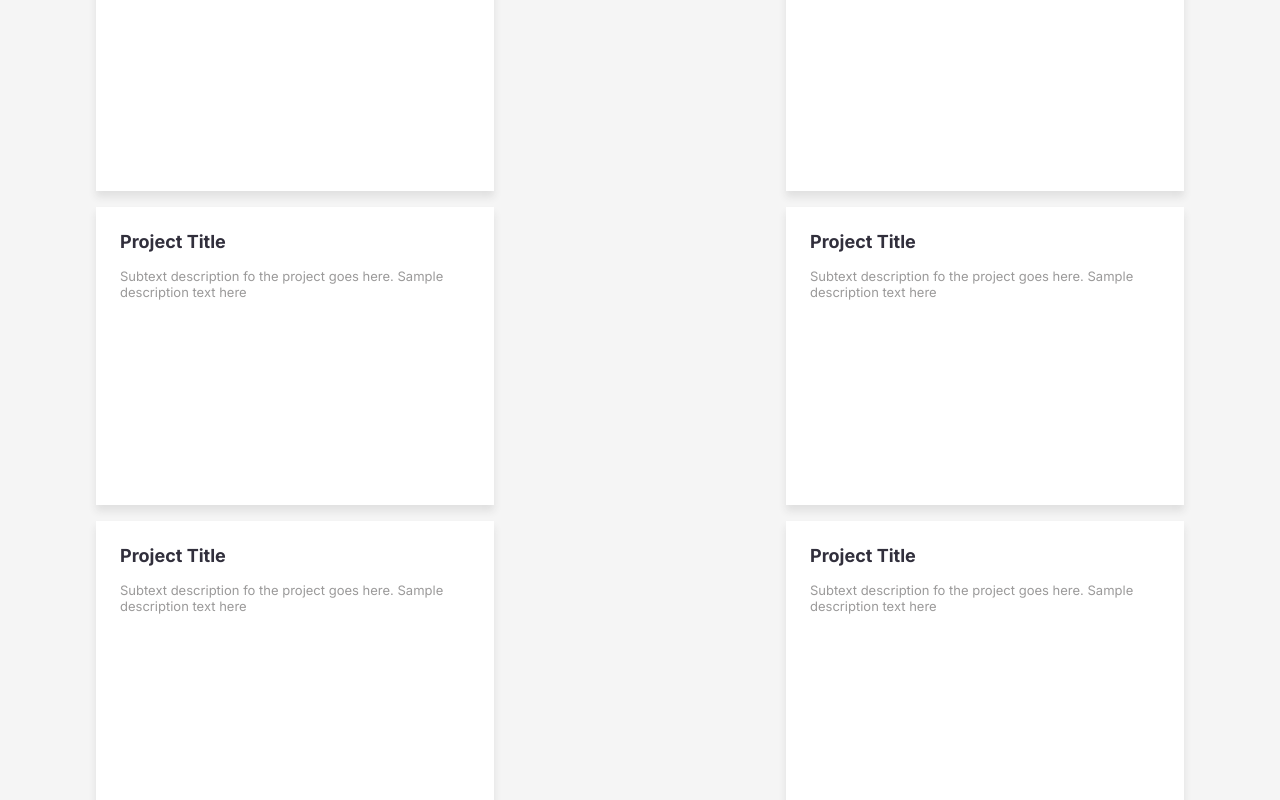
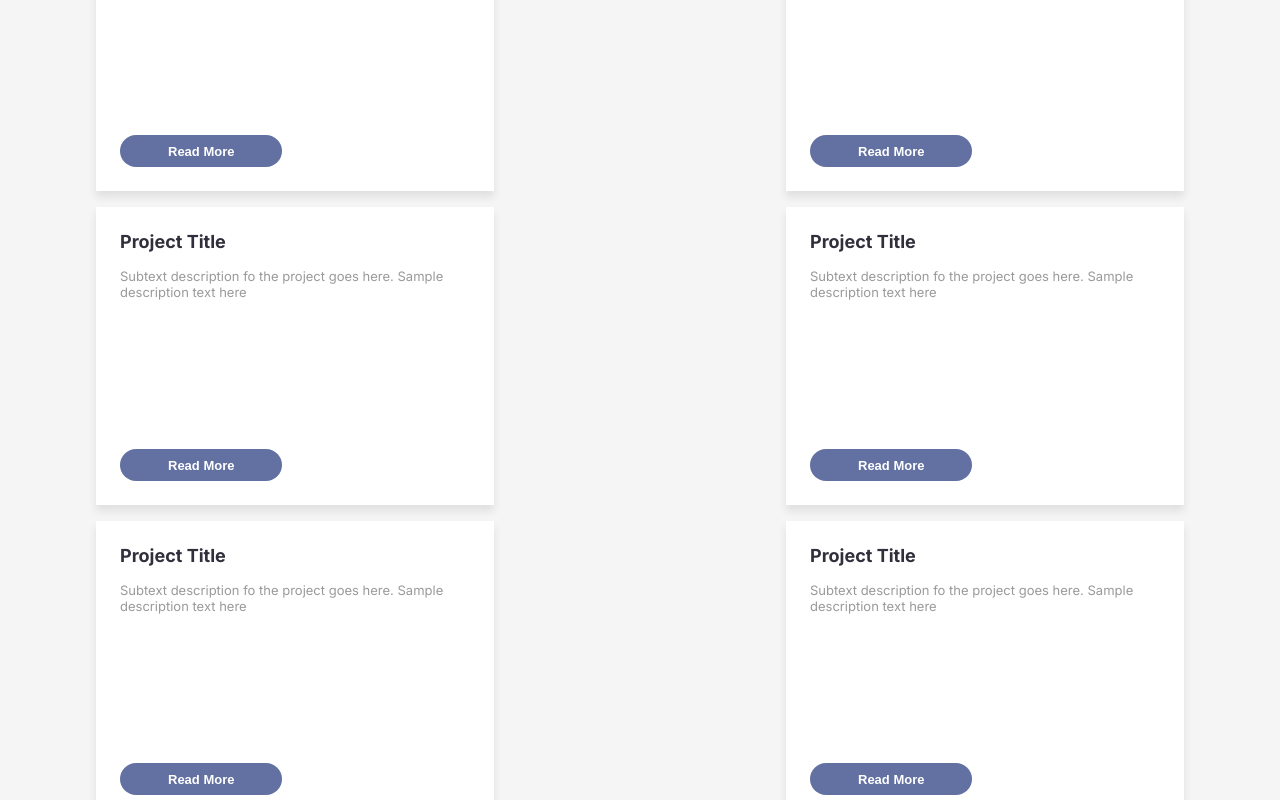
Before and after one commit to dlea8/darrin-website, a React (Create React App) app: page / in a window 1280 px wide. Shown: the part 1660-2460 px from the top of the page. Built offline with nearby package versions, Linux system fonts and the light colour scheme.

Commit message:
created button component

```diff
--- a/src/ProjectsSection/projectCardNew.js
+++ b/src/ProjectsSection/projectCardNew.js
@@ -1,6 +1,13 @@
 import "./projectStyles.css";
+import "../Styles/GlobalStyles.css"
+import BlueButton from "../SharedComponents/blueButton.js";
 
 export default function ProjectCardNew(props) {
+
+    function readMore() {
+        alert("Navigate to project page")
+    }
+
     return (
         <div className="new-project-card-container hover-border">
             <div className="new-project-card-text-container">
@@ -14,6 +21,11 @@ export default function ProjectCardNew(props) {
                 {/* Maybe a small image or logo here as well? */}
                 <div className="spacer"></div>
                 {/* <div className="new-project-card-accent-line"></div> */}
+                <div>
+                    <BlueButton onClick={() => readMore()}>
+                        Read More
+                    </BlueButton>
+                </div>
             </div>
 
         </div>
--- a/src/ProjectsSection/projectStyles.css
+++ b/src/ProjectsSection/projectStyles.css
@@ -88,7 +88,6 @@
 
 .new-project-card-container {
     background-color: var(--color-bg-primary);
-    /* border-radius: var(--border-radius-standard); */
 
     padding: 24px;
 
@@ -98,8 +97,6 @@
     width: 1rem;
 
     box-shadow: 0px 6px 8px 0px rgba(44, 44, 44, 0.1);
-    /* border-bottom: 4px solid var(--color-primary); */
-
 }
 
 .new-project-card-text-container {
@@ -145,7 +142,6 @@
   display: inline-block;
 }
 
-/* the animated "border" */
 .hover-border::after {
   content: "";
   position: absolute;
--- a/src/ProjectsSection/projects.js
+++ b/src/ProjectsSection/projects.js
@@ -5,6 +5,7 @@ import golf from "../assets/golfPicTemp.jpg";
 import ProjectCard from "./projectCard";
 import 'aos/dist/aos.css';
 import ProjectCardNew from "./projectCardNew";
+import BlueButton from "../SharedComponents/blueButton";
 
 function Projects() {
 
--- /dev/null
+++ b/src/SharedComponents/blueButton.js
@@ -0,0 +1,20 @@
+import "../Styles/GlobalStyles.css";
+
+export default function BlueButton({
+  children,
+  onClick,
+  type = "button",
+  className = "",
+  disabled = false,
+}) {
+  return (
+    <button
+        type={type}
+        onClick={onClick}
+        disabled={disabled}
+        className={`custom-button ${className}`}
+    >
+        {children}
+    </button>
+  );
+}
--- a/src/Styles/GlobalStyles.css
+++ b/src/Styles/GlobalStyles.css
@@ -24,3 +24,47 @@
     font-size: xx-large;
     font-weight: bold;
 }
+
+/* BUTTON STYLES */
+
+.button-container {
+    background-color: var(--color-primary);
+    border-radius: 50%;
+
+    padding-left: 24px;
+    padding-right: 24px;
+}
+
+.custom-button {
+    cursor: pointer;
+    border: none;
+
+    padding: 0px 48px;
+
+    background-color: var(--color-primary);
+    color: white;
+
+    font-size: small;
+    font-weight: bold;
+    text-align: center;
+
+    border-radius: 16px;
+    height: 32px;
+
+    transition:
+        background-color 200ms ease,
+        transform 100ms ease;
+}
+
+.custom-button:hover {
+    background-color: var(--color-primary-dark);
+}
+
+.custom-button:active {
+    transform: scale(0.97);
+}
+
+.custom-button:disabled {
+    opacity: 0.5;
+    cursor: not-allowed;
+}
--- a/src/index.css
+++ b/src/index.css
@@ -14,6 +14,7 @@ code {
 
 :root {
   --color-primary: #6371a2;   /* your blue */
+  --color-primary-dark: #3E4A78;
   /* --color-primary-light: #3b82f6;
   --color-primary-dark: #1e3a8a; */
 
```
